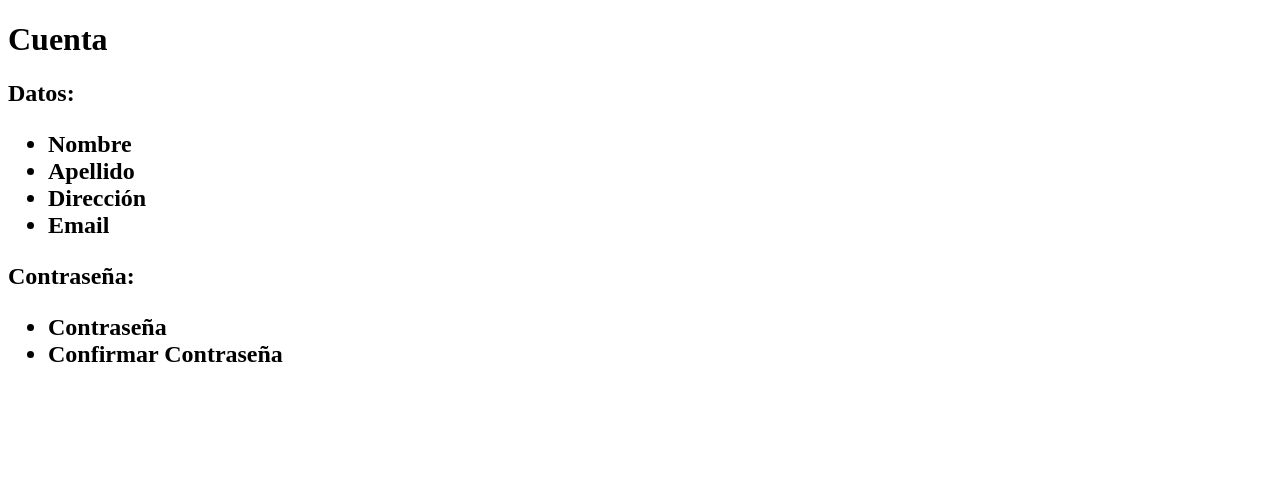
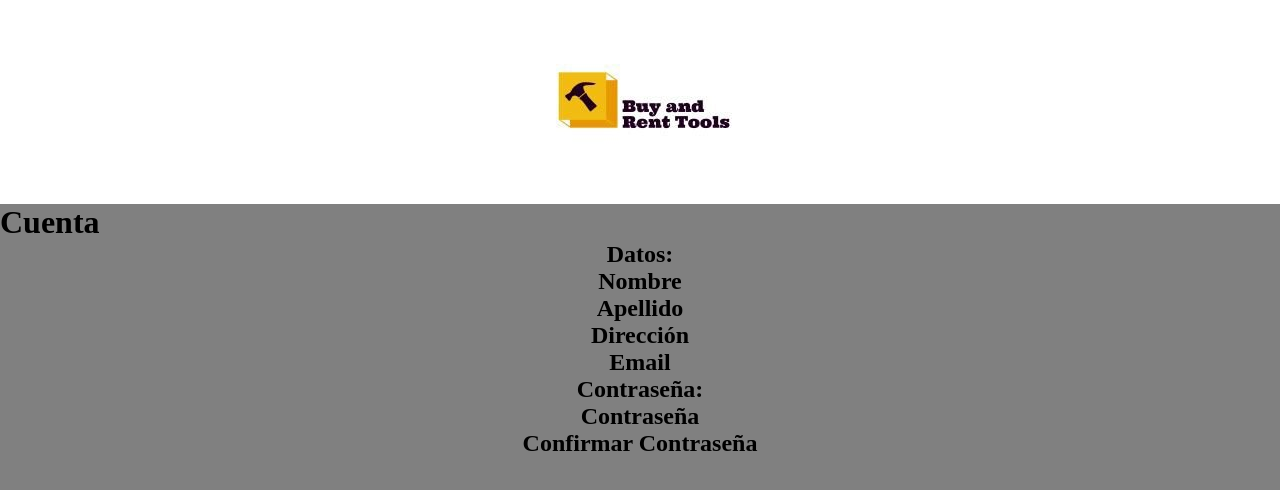
Before and after one commit to danigiofernandez/Grupo_3_, a Node server app: template views/register.html in a window 1280 px wide. Shown: the top 490 px of the page. Run offline with Node 20, Linux system fonts and the light colour scheme; the template is opened without the code that fills it, so the values that code supplies are empty.

Commit message:
Archivo de css del Registro

```diff
--- /dev/null
+++ b/public/css/register.css
@@ -0,0 +1,31 @@
+*{
+    box-sizing: border-box;
+    padding: 0;
+    margin: 0;
+}
+
+header{
+    background-color: white;
+}
+
+body{
+    background-color: gray;
+}
+
+.contenedor {
+    display: flex;
+    flex-direction: column;
+    justify-content: center;
+}
+
+.logo{
+    text-align: center;
+}
+
+h1{
+    text-align: left;
+}
+
+h2{
+    text-align: center;
+}
--- a/views/register.html
+++ b/views/register.html
@@ -5,14 +5,21 @@
     <meta http-equiv="X-UA-Compatible" content="IE=edge">
     <meta name="viewport" content="width=device-width, initial-scale=1.0">
     <title>Registro</title>
+    <link rel="stylesheet" href="/css/register.css">
 </head>
+<header>
+    <div class="logo">
+        <img src="/images/logo.jpg" alt="Logo Hermaq">
+    </div>
+</header>
+
 <body>
-    <div>
+    <div class= "contenedor">
+
         <h1>
-            Cuenta
+                Cuenta
         </h1>
-    </div>
-    <div>
+
         <h2>
             Datos:
             <ul>
@@ -30,6 +37,5 @@
             </ul>
         </h2>
     </div>
-
 </body>
 </html>
```
